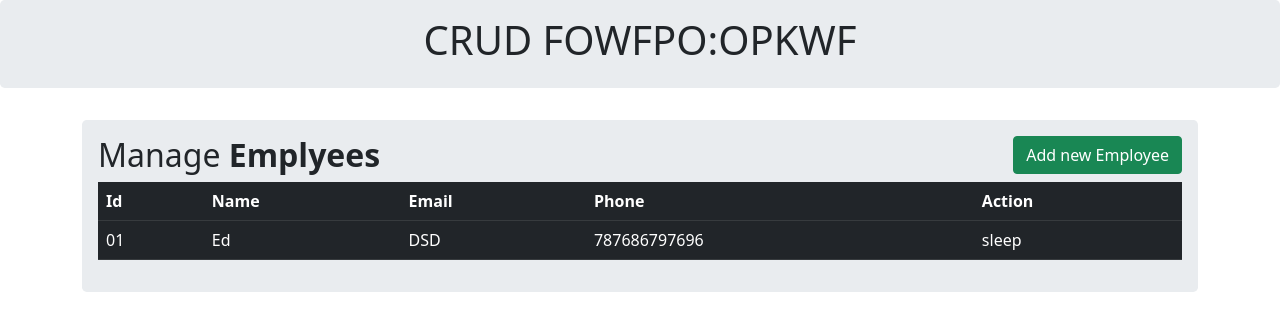
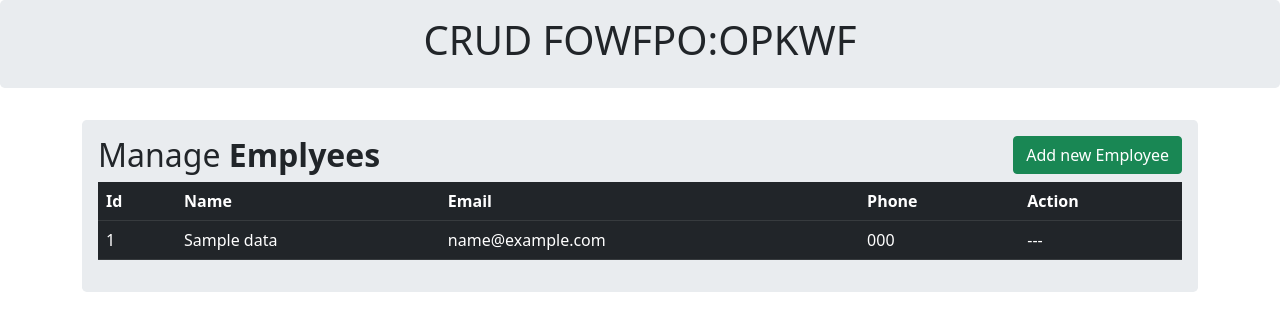
Before and after one commit to Svesh1-800/FlaskCrudRequestManager, a Flask app: page / in a window 1280 px wide. Shown: the top 331 px of the page. Run offline with Flask 2, Linux system fonts and the light colour scheme; tables that the repository leaves empty hold one stand-in row (values such as "Sample post"); some libraries are stand-ins or nearby versions.

Commit message:
Display new members

```diff
--- a/app.py
+++ b/app.py
@@ -24,7 +24,8 @@ class Data(db.Model):
 
 @app.route('/')
 def index():
-    return render_template("index.html")
+    all_data = Data.query.all()
+    return render_template("index.html", all_data = all_data)
 
 @app.route('/insert',methods=['POST'])
 def insert():
--- a/templates/index.html
+++ b/templates/index.html
@@ -25,6 +25,7 @@
                 {% endif %}
                 {% endwith %}
                 <table class="table table-hover table-dark">
+
                     <tr>
                         <th>Id</th>
                         <th>Name</th>
@@ -32,14 +33,15 @@
                         <th>Phone</th>
                         <th>Action</th>
                     </tr>
-
+                    {% for item in all_data %}
                     <tr>
-                        <td>01</td>
-                        <td>Ed</td>
-                        <td>DSD</td>
-                        <td>787686797696</td>
-                        <td>sleep</td>
+                        <td>{{item.id}}</td>
+                        <td>{{item.name}}</td>
+                        <td>{{item.email}}</td>
+                        <td>{{item.phone}}</td>
+                        <td>---</td>
                     </tr>
+                    {% endfor %}
                 </table>
             </div>
             <div id="mymodal" class="modal fade" role="dialog">
```
